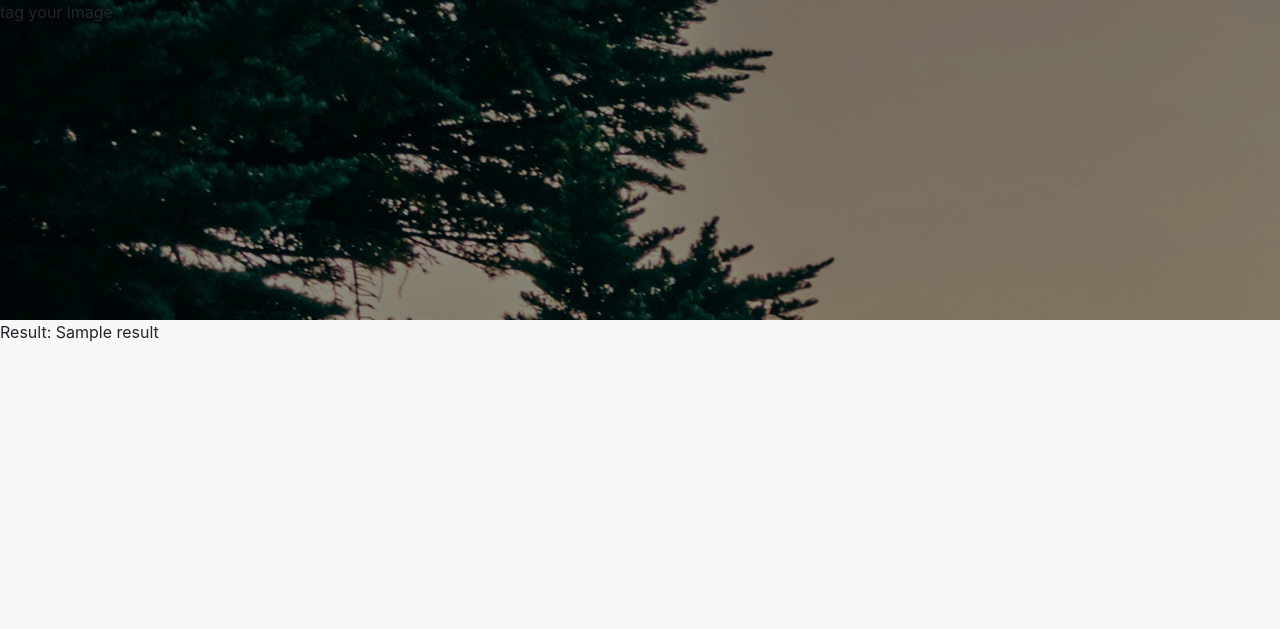
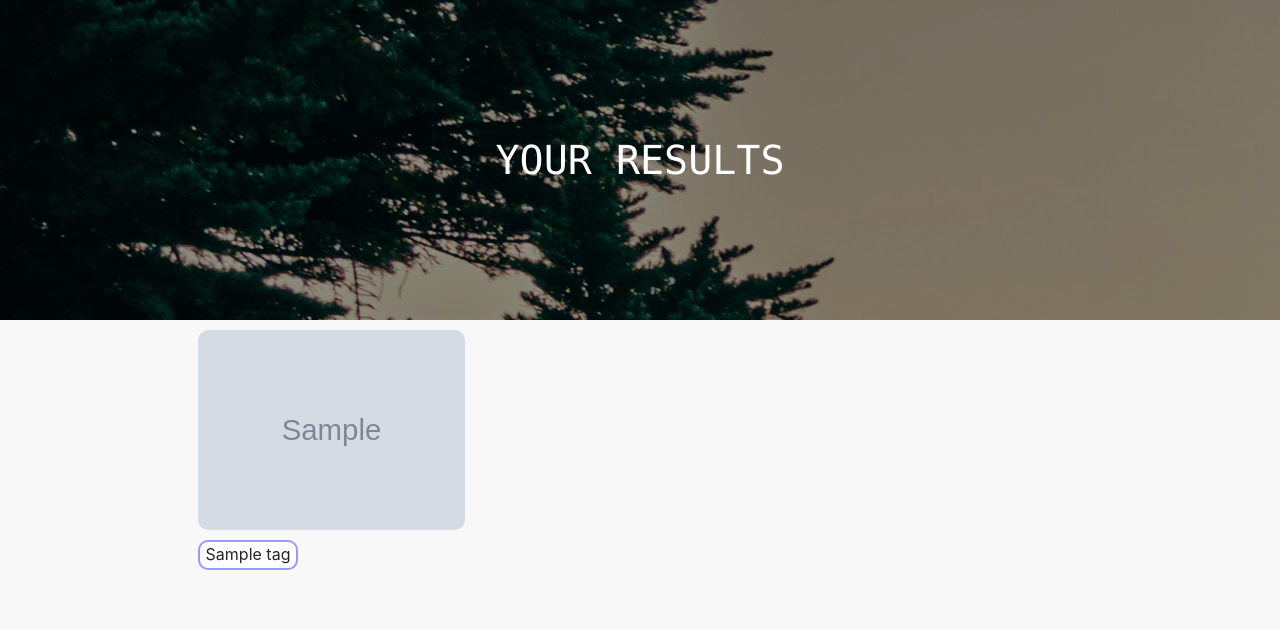
Before and after one commit to L-Heidrich/Pytorch-landscape-classification, a Django app: template website/image_tagger/templates/upload.html in a window 1280 px wide. Shown: the top 629 px of the page. Run offline with Django 3.2, Linux system fonts and the light colour scheme; the template is opened without the code that fills it: most values are stand-ins (such as "Sample title", 1, 10 or a date in 2020); grey boxes marked "Sample" are stand-in pictures; some libraries are stand-ins or nearby versions.

Commit message:
"changed Image database model and switched to postgresql; visual changes on the site; images can now have multiple tags"

```diff
--- a/website/image_tagger/admin.py
+++ b/website/image_tagger/admin.py
@@ -1,6 +1,6 @@
 from django.contrib import admin
-from .models import ImageModel
+from .models import Images
 
 # Register your models here.
 
-admin.site.register(ImageModel)
+admin.site.register(Images)
--- a/website/image_tagger/forms.py
+++ b/website/image_tagger/forms.py
@@ -1,5 +1,5 @@
 from django import forms
-from image_tagger.models import ImageModel
+from .models import ImageModel
 
 
 class ImageForm(forms.ModelForm):
--- a/website/image_tagger/static/style.css
+++ b/website/image_tagger/static/style.css
@@ -4,16 +4,69 @@ body {
 }
 
 .dz {
-    border: dashed;
-    border-color: #ccc;
+    border: dotted;
+    border-color: #9999ff;
     border-radius: 15px;
 
-    width: 50%;
+    width: 100%;
     margin-top: 20px;
-    margin-left: auto;
-    margin-right: auto;"
+    font-family: "Monaco", monospace ;
+
 }
 
 .dz:hover {
     background-color: aliceblue;
 }
+
+.result_image {
+    float:left;
+    margin-left:70px;
+    overflow: hidden;
+    width: 300px;
+    height: 300px;
+    border-radius:10px;
+    animation-name: fade;
+    animation-duration: 1s;"
+}
+
+.submit-button {
+    margin-left: 30%; width: 40%; height: 50px;
+    border-radius: 10px;
+    border-width: 2px;
+    border-color: #9999ff;
+    background-color: white;
+    border-style: solid;
+    font-family: "Monaco", monospace ;
+}
+
+.submit-button:hover {
+    background-color: aliceblue;
+}
+
+@keyframes fade {
+  0%   {opacity: 0;}
+  100% {opacity: 100;}
+}
+
+.result-text {
+    text-align: center;
+    background-color:white;
+    border-style:solid;
+    height: 30px;
+    border-radius:10px;
+    border-color: #9999ff;
+    border-width: 2px;
+    float:left;
+    min-width: 100px;
+    margin-right: 10px;
+}
+
+.name-text {
+    color:white;
+    font-size: 40px;
+    text-align: center;
+    vertical-align: middle;
+    line-height:40vh;
+    font-family: "Monaco", monospace ;
+
+    }
--- a/website/image_tagger/templates/base.html
+++ b/website/image_tagger/templates/base.html
@@ -26,7 +26,9 @@
         ">
 
         <div class="mask" style="background-color: rgba(0, 0, 0, 0.4); height:100%; background-size:auto;">
-        tag your image
+
+        <p class = "name-text">{% block heading %}{% endblock %}</p>
+
         </div>
     </div>
 
--- a/website/image_tagger/templates/upload.html
+++ b/website/image_tagger/templates/upload.html
@@ -1,15 +1,37 @@
 <!DOCTYPE html>
 {% extends "base.html" %}
+{% load image_tagger_extras %}
 <html lang="en">
 <head>
     <meta charset="UTF-8">
     <script src="https://unpkg.com/dropzone@5/dist/min/dropzone.min.js"></script>
     <link rel="stylesheet" href="https://unpkg.com/dropzone@5/dist/min/dropzone.min.css" type="text/css" />
+    <link href="https://cdn.jsdelivr.net/npm/bootstrap@5.0.2/dist/css/bootstrap.min.css" rel="stylesheet" integrity="sha384-EVSTQN3/azprG1Anm3QDgpJLIm9Nao0Yz1ztcQTwFspd3yD65VohhpuuCOmLASjC" crossorigin="anonymous">
+
 </head>
+
+ {% block heading %} YOUR RESULTS {% endblock %}
 
     {% block content %}
 
-    <div>Result: {{result}}</div>
+    <div style="margin-top: 10px; margin-left: 10%; margin-right: 10%">
+            {% for i in result %}
 
-    {% endblock %}
+                <div class="result_image">
+                    <img src="{{ i.img.url }}" style="width=20%; height: 200px; border-radius:10px;"/>
+                    <div style="position:absolute; margin-top:10px; ">
+                        {% for tag in i.tags %}
+                            <div class="result-text">
+                                {{ tag }}
+                            </div>
+                        {% endfor %}
+                    </div>
+                </div>
+
+            {% endfor %}
+
+    </div>
+
+{% endblock %}
+
 </html>
```
Also changed, not shown: website/image_tagger/models.py (+5 -3 lines), website/image_tagger/templates/home.html (+11 -6 lines), website/image_tagger/views.py (+13 -18 lines), website/db.sqlite3, 1 other file.
